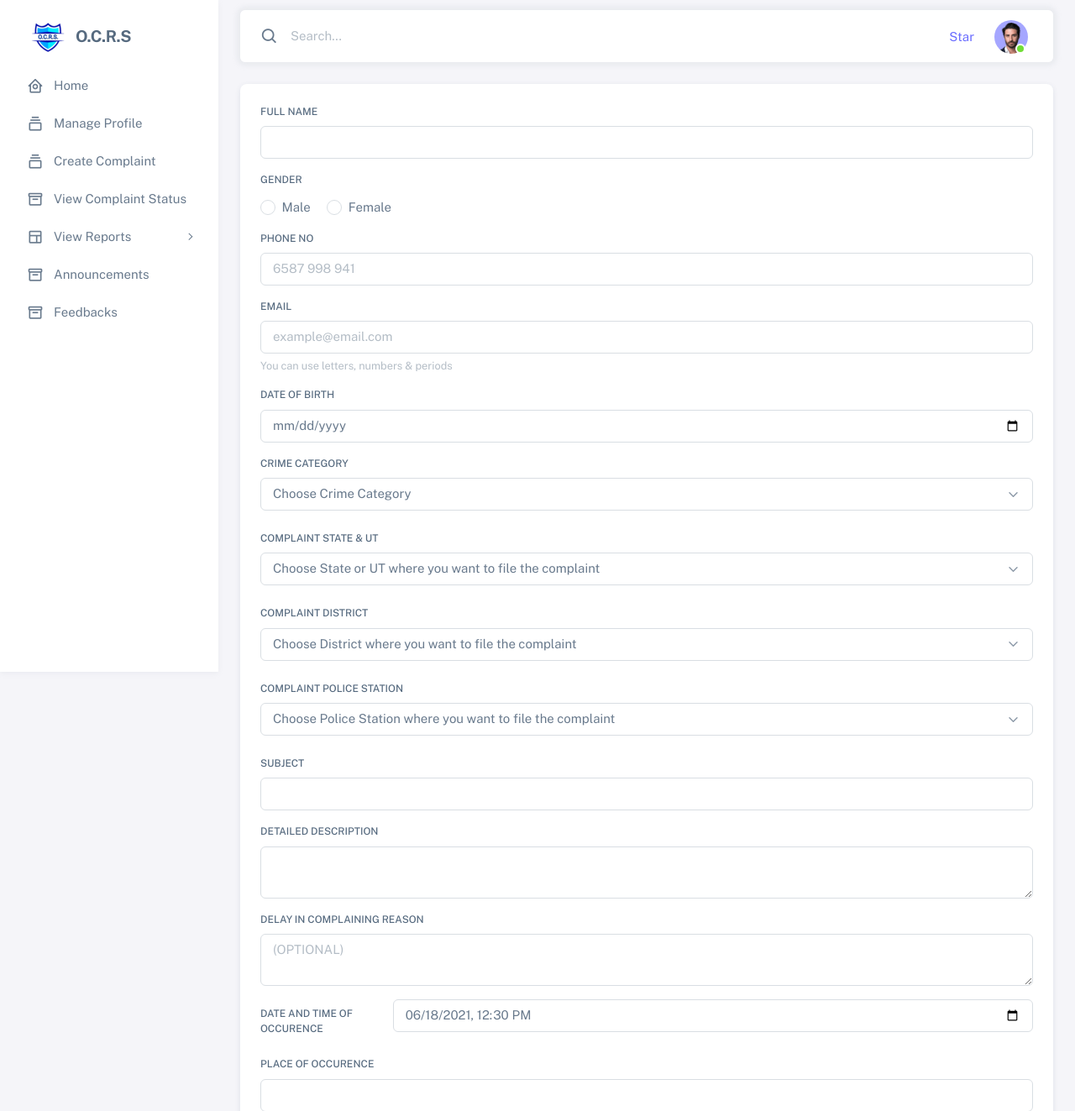
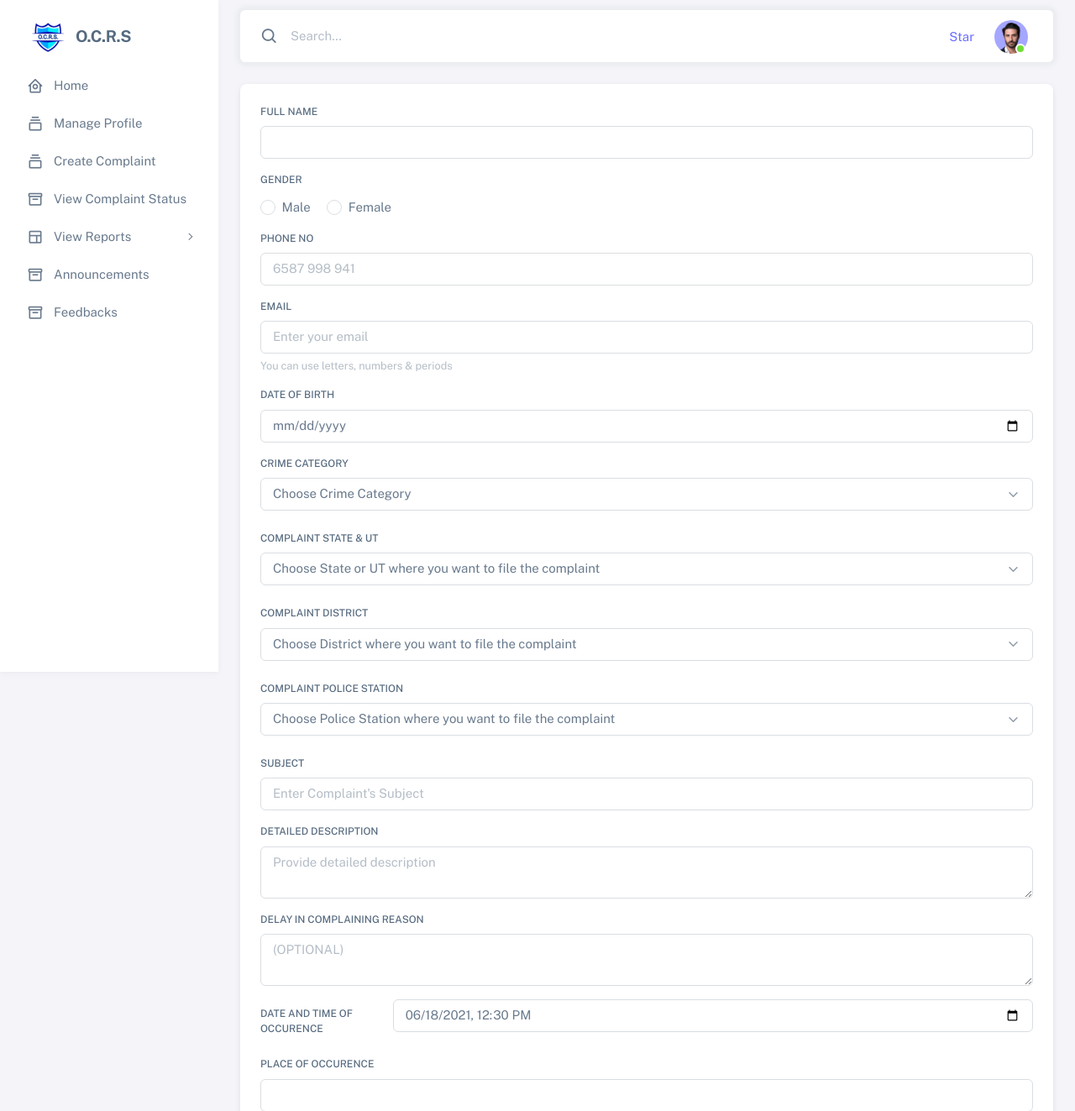
Before and after one commit to Imoleayo98/Online-Crime-Reporting-System, a Django app: page /user/create_complaint/ in a window 1280 px wide. Shown: the top 1323 px of the page at 84% size. Run offline with Django 4.2, Linux system fonts and the light colour scheme; data comes from the database, SQL or seed files in the repository; some libraries are stand-ins or nearby versions.

Commit message:
placeholders

```diff
--- a/templates/create_complaint.html
+++ b/templates/create_complaint.html
@@ -35,9 +35,8 @@
                     <div class="mb-3 mt-1">
                         <label class="form-label" for="basic-default-email">Email</label>
                         <div class="input-group input-group-merge">
-                            <input type="text" id="basic-default-email" class="form-control" placeholder="example@email.com"
+                            <input type="text" id="basic-default-email" class="form-control" placeholder="Enter your email"
                                  aria-describedby="basic-default-email2" />
-                            <!-- <span class="input-group-text" id="basic-default-email2">@example.com</span> -->
                         </div>
                         <div class="form-text">You can use letters, numbers & periods</div>
                     </div>
@@ -144,17 +143,13 @@
 
                     <div class="mb-3">
                         <label class="form-label" for="basic-default-company">Subject</label>
-                        <input type="text" class="form-control" id="basic-default-company" />
+                        <input type="text" class="form-control" id="basic-default-company" placeholder="Enter Complaint's Subject" />
                     </div>
 
-                    <!-- <div class="mb-3">
-                        <label class="form-label" for="basic-default-message">Address</label>
-                        <textarea id="basic-default-message" class="form-control" placeholder=""></textarea>
-                    </div> -->
 
                     <div class="mb-3">
                         <label class="form-label" for="basic-default-message">Detailed Description</label>
-                        <textarea id="basic-default-message" class="form-control" placeholder=""></textarea>
+                        <textarea id="basic-default-message" class="form-control" placeholder="Provide detailed description"></textarea>
                     </div>
 
                     <div class="mb-3">
```
